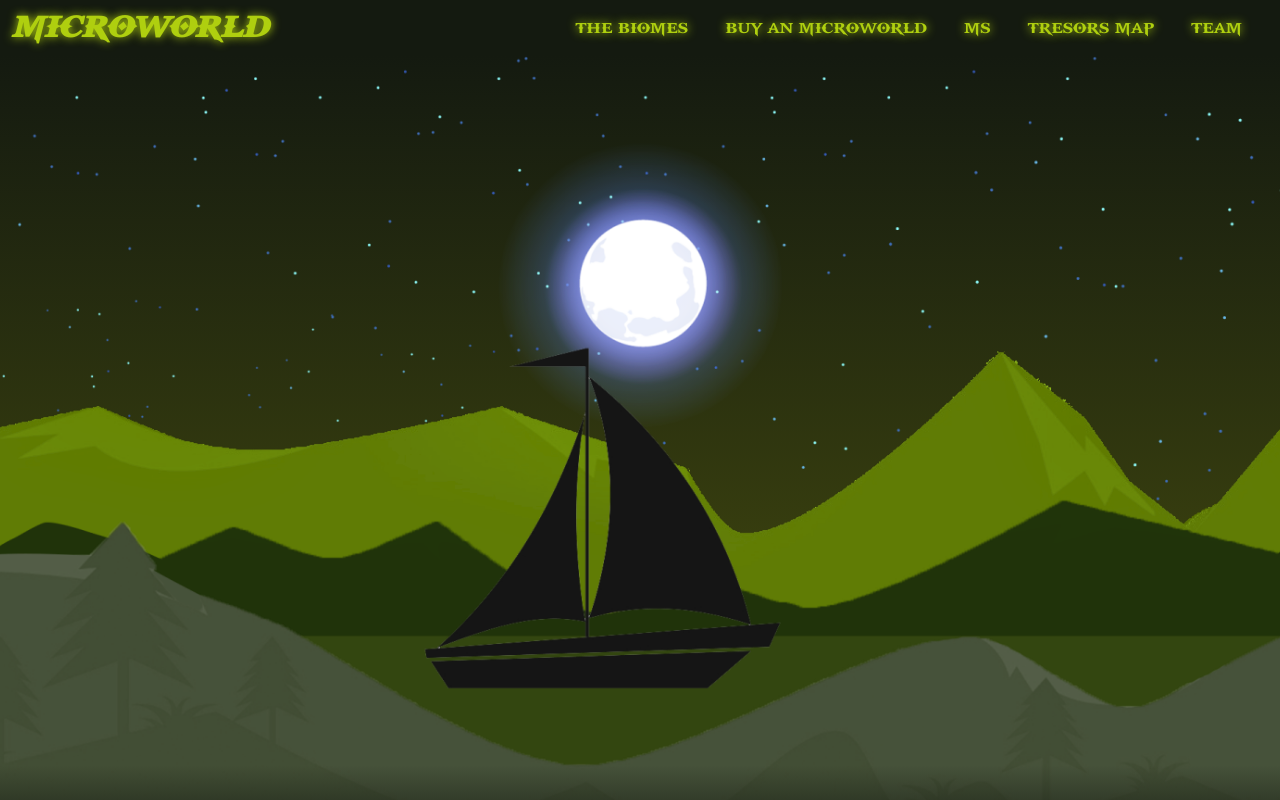
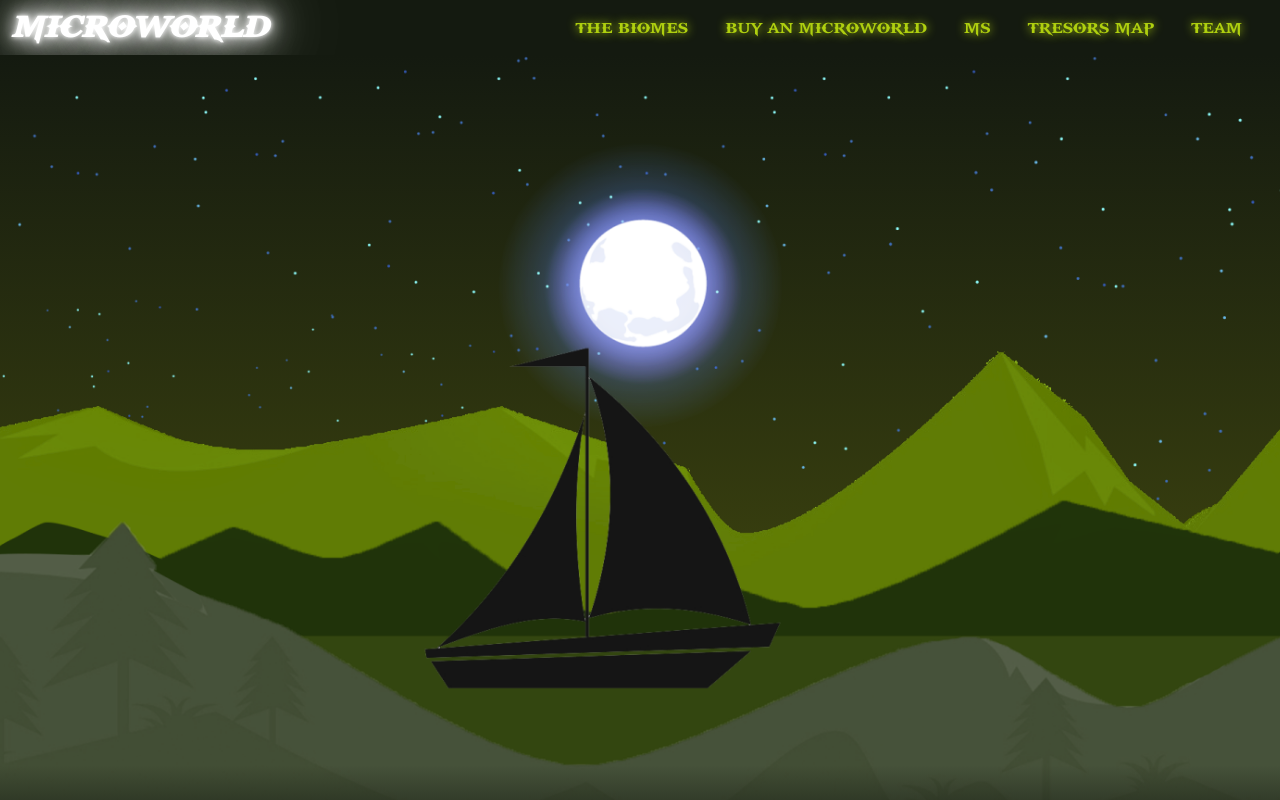
Before and after one commit to MICRO2WORLD/MICROWORLD, a plain HTML site: page index.html in a window 1280 px wide. Shown: the top 800 px of the page. Drawn offline with nearby package versions, Linux system fonts and the light colour scheme; a small style sheet from the web is missing.

Commit message:
Update style.css

```diff
--- a/style.css
+++ b/style.css
@@ -58,6 +58,13 @@ header .logo{
     background: transparent;
 }
 
+header .logo{
+    text-shadow: 0px 0px 5px #fff , 0px 0px 15px #fff, 0px 0px 30px #fff,
+    0px 0px 60px #fff, 0px 0px 100px #fff;
+    color: #ffffff;
+    transition: 1s ease;
+}
+
 header ul{
     display: flex;
     justify-content: center;
@@ -75,15 +82,15 @@ header ul li{
 header ul li a{
     padding: 3px 10px;
     border-radius: 13px;
-     text-shadow: 0px 0px 10px #afcf0f;
+    text-shadow: 0px 0px 10px #afcf0f;
     font-family: 'ME';
 }
 
 header ul li a:hover{
- text-shadow: 0px 0px 5px #fff , 0px 0px 15px #fff, 0px 0px 30px #fff,
+    text-shadow: 0px 0px 5px #fff , 0px 0px 15px #fff, 0px 0px 30px #fff,
     0px 0px 60px #fff, 0px 0px 100px #fff;
     color: #ffffff;
-        transition: 1s ease;
+    transition: 1s ease;
 
 }
 
```
